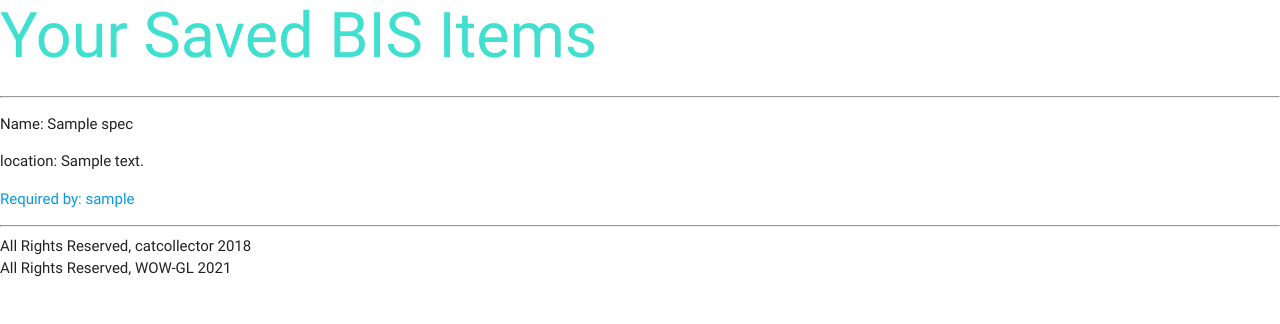
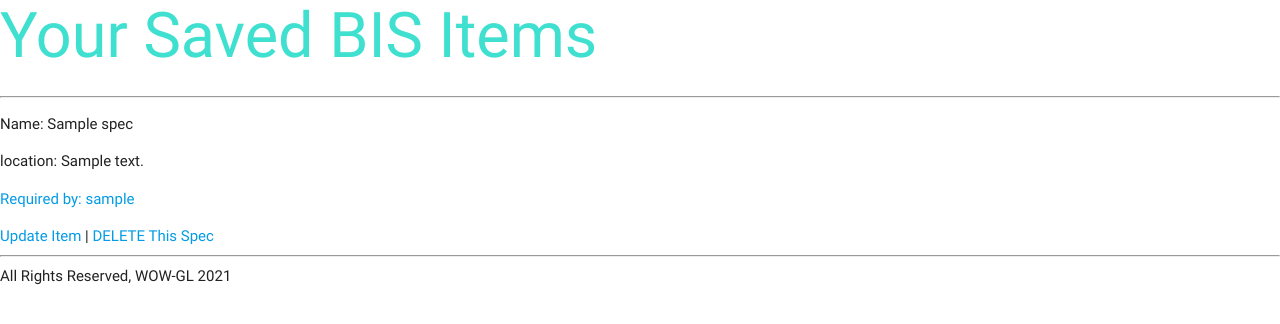
Before and after one commit to aprin418/WOW-GT, a Django app: page /specs/ in a window 1280 px wide. Shown: the part 190-514 px from the top of the page. Run offline with Django 3.2, Linux system fonts and the light colour scheme; tables that the repository leaves empty hold one stand-in row (values such as "Sample post").

Commit message:
fixed associations and routes

```diff
--- a/main_app/models.py
+++ b/main_app/models.py
@@ -3,17 +3,19 @@ from django.contrib.auth.models import User
 
 # Create your models here.
 
-class Gear(models.Model):
+class Spec(models.Model):
     name = models.CharField(max_length=100)
-    location = models.CharField(max_length=50)
+    description = models.CharField(max_length=250)
+    user = models.ForeignKey(User, on_delete=models.CASCADE)
 
     def __str__(self):
         return self.name
 
-class Spec(models.Model):
+class Gear(models.Model):
     name = models.CharField(max_length=100)
-    description = models.CharField(max_length=250)
-    user = models.ForeignKey(User, on_delete=models.CASCADE)
-    gear = models.ManyToManyField(Gear)
+    location = models.CharField(max_length=50)
+    # spec = models.ForeignKey(Spec, on_delete=models.CASCADE)
+    spec = models.CharField(max_length=50)
+
     def __str__(self):
         return self.name
--- a/main_app/templates/base.html
+++ b/main_app/templates/base.html
@@ -25,7 +25,7 @@
       <span> | </span>
       <span><a href="{% url 'signup' %}">SignUp</a></span>
       {% endif %}
-      <a href="/cats">
+      <a href="/specs">
         <h1>WOW-GL</h1>
       </a>
     </header>
--- a/main_app/templates/gear/index.html
+++ b/main_app/templates/gear/index.html
@@ -2,12 +2,12 @@
 
 <h1>Gear List</h1>
 
-{% for gear in cattoys %}
+{% for gear in gear %}
 <div>
-  <a href="{% url 'gear_show' ⚙ .id %}">
+  <a href="{% url 'gear_show' gear.id %}">
     <div class="card-content">
       <span>{{ gear.name }}</span>
-      <p>Color: {{ gear.color }}</p>
+      <p>Color: {{ gear.location }}</p>
     </div>
   </a>
 </div>
--- a/main_app/templates/gear/show.html
+++ b/main_app/templates/gear/show.html
@@ -7,7 +7,7 @@
     <span>{{ gear.name }}</span>
     <p>Color: {{ gear.location }}</p>
     <p>Owned by:</p>
-    {% for spec in gear.cat_set.all %}
+    {% for spec in gear.spec_set.all %}
     <p>{{spec.name}}</p>
     {% empty %}
     <p>Nobody Has This Gear</p>
--- a/main_app/templates/main_app/gear_form.html
+++ b/main_app/templates/main_app/gear_form.html
@@ -2,7 +2,7 @@
 <form action="" method="post">
   {% csrf_token %}
   <table>
-    {{ form.as_table }}
+    {{ form }}
   </table>
   <input type="submit" value="Submit!" />
 </form>
--- a/main_app/templates/specs/index.html
+++ b/main_app/templates/specs/index.html
@@ -17,10 +17,11 @@
     <p>location: {{ spec.description }}</p>
     <a href="/user/{{spec.user.username}}">
       <p>Required by: {{spec.user.username }}</p>
+      <a href="{% url 'specs_update' spec.id %}">Update Item</a> |
+      <a href="{% url 'specs_delete' spec.id %}">DELETE This Spec</a>
     </a>
     <hr />
     {% endfor %}
-    <footer>All Rights Reserved, catcollector 2018</footer>
   </body>
 </html>
 {% endblock %}
--- a/main_app/urls.py
+++ b/main_app/urls.py
@@ -15,7 +15,7 @@ urlpatterns = [
     path('specs/<int:pk>/delete/', views.SpecDelete.as_view(), name='specs_delete'),
     path('user/<username>/', views.profile, name='profile'),
     path('gear/', views.gear_index, name='gear_index'),
-    path('gear/<int:cattoy_id>', views.gear_show, name='gear_show'),
+    path('gear/<int:gear_id>', views.gear_show, name='gear_show'),
     path('gear/create/', views.GearCreate.as_view(), name='gear_create'),
     path('gear/<int:pk>/update/', views.GearUpdate.as_view(), name='gear_update'),
     path('gear/<int:pk>/delete/', views.GearDelete.as_view(), name='gear_delete'),
--- a/main_app/views.py
+++ b/main_app/views.py
@@ -1,7 +1,7 @@
 from django.shortcuts import render, redirect
 from .models import Spec, Gear
 from django.views.generic.edit import CreateView, UpdateView, DeleteView
-from django.http import HttpResponseRedirect
+from django.http import HttpResponseRedirect, request
 from django.contrib.auth.models import User
 from django.contrib.auth.forms import AuthenticationForm
 from django.contrib.auth import authenticate, login, logout
@@ -39,7 +39,7 @@ def signup(request):
         if form.is_valid():
             user = form.save()
             login(request, user)
-            return redirect('home')
+            return redirect('/specs')
     else:
         form = UserCreationForm()
         return render(request, 'signup.html', {'form': form})
@@ -51,17 +51,19 @@ def profile(request, username):
 
 class SpecCreate(CreateView):
     model = Spec
-    fields = ['name','description', 'gear']
+    fields = ['name','description']
 
     def form_valid(self, form):
+        print(self.__dict__)
         self.object = form.save(commit=False)
         self.object.user = self.request.user
         self.object.save()
+        print(self.object)
         return HttpResponseRedirect('/specs/' + str(self.object.pk))
 
 class SpecUpdate(UpdateView):
   model = Spec
-  fields = ['name', 'description', 'gear']
+  fields = ['name', 'description']
 
   def form_valid(self, form):
     self.object = form.save(commit=False)
@@ -104,7 +106,7 @@ def gear_show(request, gear_id):
 
 class GearCreate(CreateView):
   model = Gear
-  fields = '__all__'
+  fields = "__all__"
   success_url = '/gear'
 
 class GearUpdate(UpdateView):
```
Also changed, not shown: main_app/migrations/0005_auto_20210628_1816.py (added), main_app/migrations/0006_alter_gear_spec.py (added).
